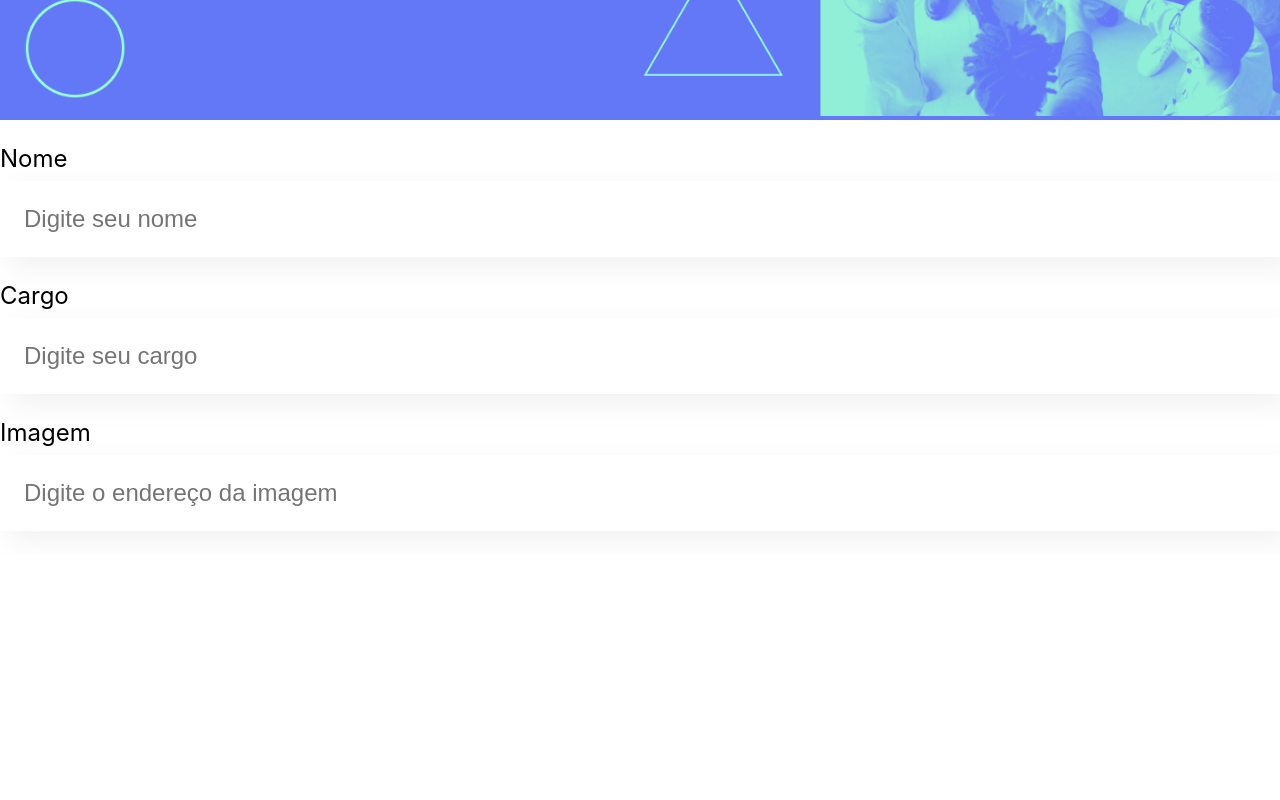
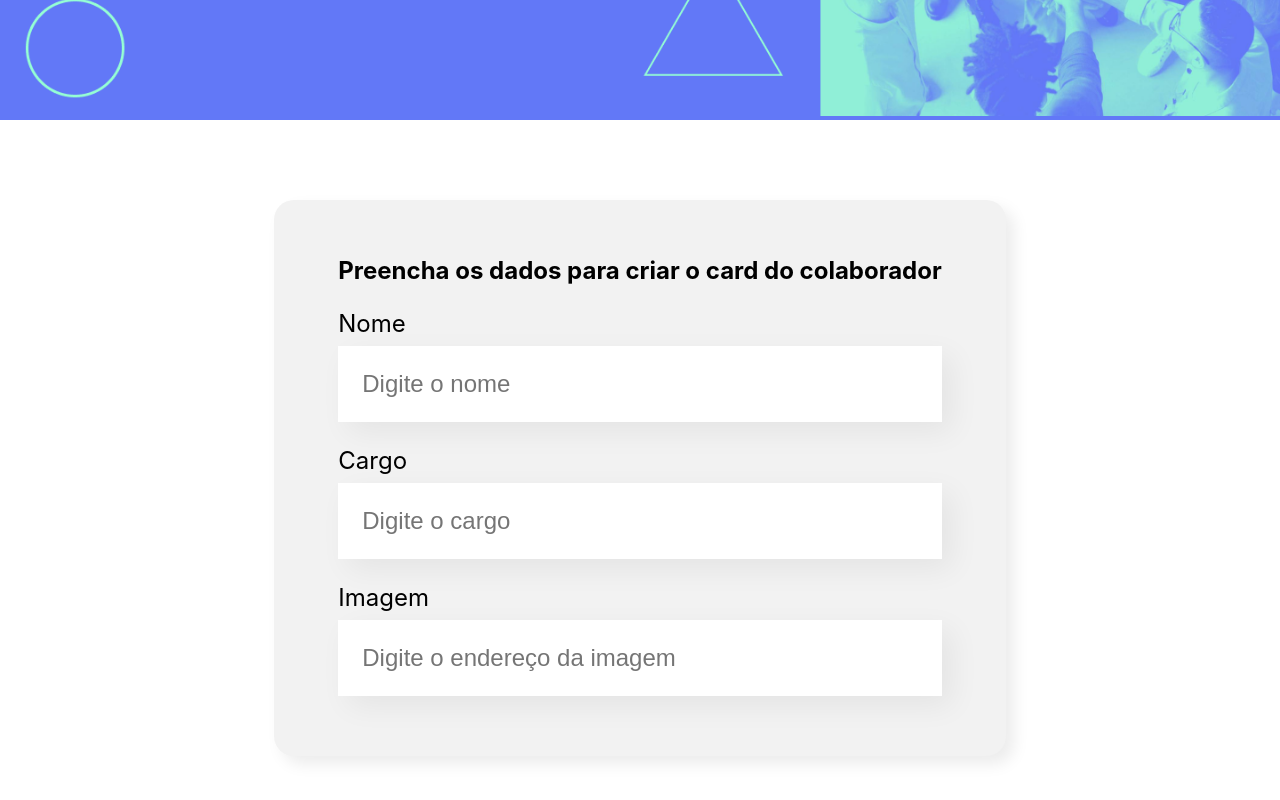
Before and after one commit to francovinicius/cadastro-de-funcionario, a React (Create React App) app: page / in a window 1280 px wide. Shown: the part 378-1178 px from the top of the page. Before the commit the page ends 933 px from the top, so only its background shows below. Built offline with nearby package versions, Linux system fonts and the light colour scheme.

Commit message:
finalização do form

```diff
--- a/src/App.js
+++ b/src/App.js
@@ -1,14 +1,12 @@
 // o import não precisa da extenção no final
 import Banner from './componentes/Banner';
-import CampoTexto from './componentes/CampoTexto';
+import Formulario from './componentes/Formulario';
 
 function App() {
   return (
     <div className="App">
       <Banner />
-      <CampoTexto label="Nome" placeholder = "Digite seu nome"/>
-      <CampoTexto label="Cargo" placeholder = "Digite seu cargo"/>
-      <CampoTexto label="Imagem" placeholder = "Digite o endereço da imagem"/>
+      <Formulario />
     </div>
   );
 }
--- /dev/null
+++ b/src/componentes/Formulario/Formulario.css
@@ -0,0 +1,13 @@
+.formulario {
+    display: flex;
+    justify-content: center;
+    margin: 80px 0;
+}
+
+.formulario form {
+    max-width: 80%;
+    background-color: #f2f2f2;
+    border-radius: 20px;
+    padding: 36px 64px;
+    box-shadow: 8px 8px 16px rgba(0, 0, 0, 0.08);
+}
--- /dev/null
+++ b/src/componentes/Formulario/index.js
@@ -0,0 +1,17 @@
+import CampoTexto from '../CampoTexto';
+import './Formulario.css'
+
+const Formulario = () => {
+    return (
+        <section className='formulario'>
+            <form>
+                <h2>Preencha os dados para criar o card do colaborador</h2>
+                <CampoTexto label="Nome" placeholder = "Digite o nome"/>
+                <CampoTexto label="Cargo" placeholder = "Digite o cargo"/>
+                <CampoTexto label="Imagem" placeholder = "Digite o endereço da imagem"/>
+            </form>
+        </section>
+    )
+};
+
+export default Formulario;
```
